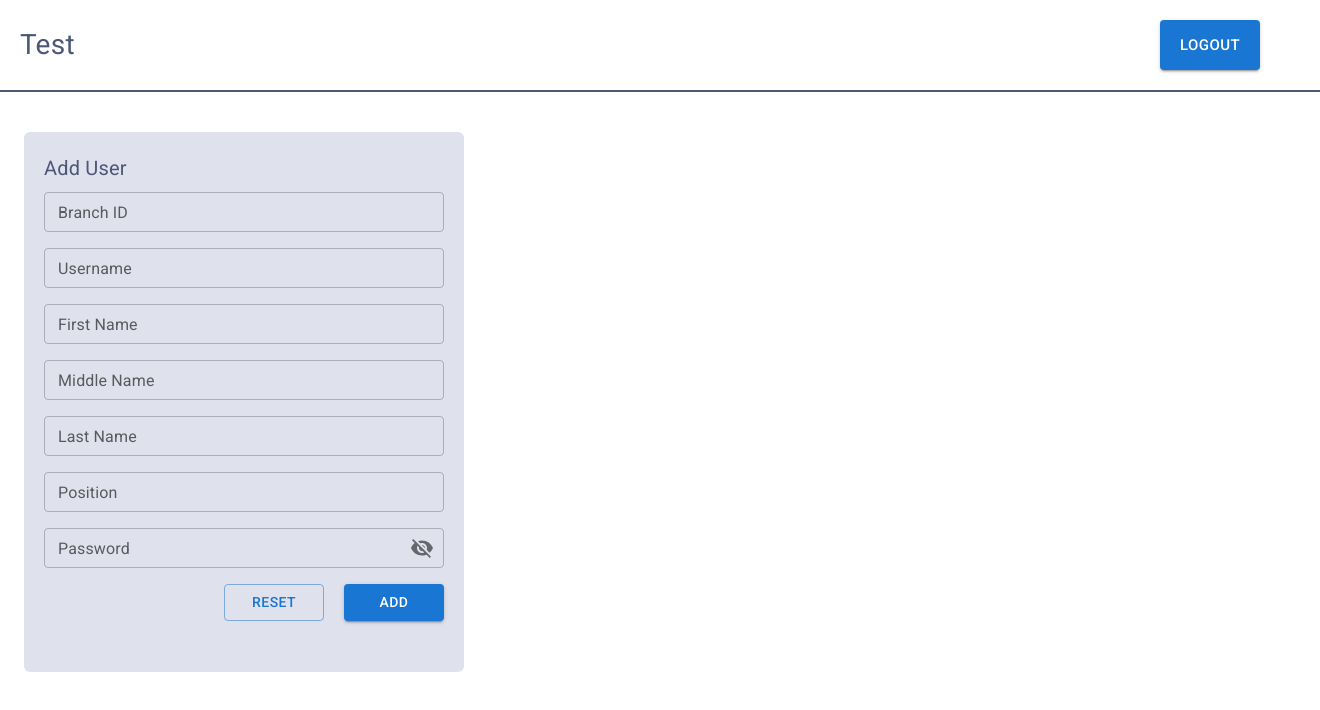
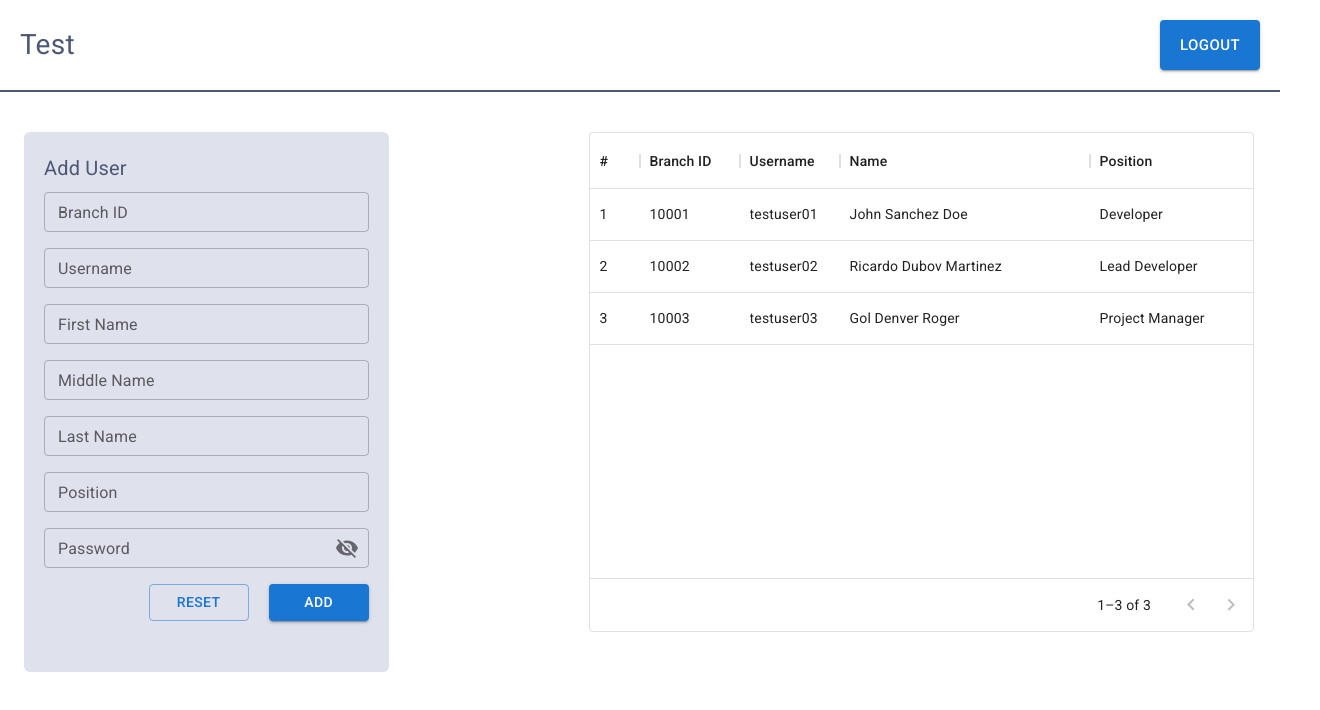
Before and after one commit to kjuntado/basic-app, a React (Create React App) app: page /dashboard in a window 1280 px wide. Shown: the top 710 px of the page, 1320 px wide, since content can reach past the window. Built offline with nearby package versions, Linux system fonts and the light colour scheme.

Commit message:
Add Data Table + remove functionality

```diff
--- a/package.json
+++ b/package.json
@@ -8,6 +8,7 @@
     "@emotion/styled": "^11.8.1",
     "@mui/icons-material": "^5.8.3",
     "@mui/material": "^5.8.3",
+    "@mui/x-data-grid": "^5.12.0",
     "@reduxjs/toolkit": "^1.8.2",
     "@testing-library/jest-dom": "^5.16.4",
     "@testing-library/react": "^13.3.0",
--- a/src/redux/types.ts
+++ b/src/redux/types.ts
@@ -1,5 +1,7 @@
 import { TLoginState } from "./views/login/types";
+import { TDashboardState } from "./views/dashboard/types";
 
 export interface TReducer {
     login: TLoginState;
+    db: TDashboardState;
 };
--- a/src/redux/views/dashboard/reducers.ts
+++ b/src/redux/views/dashboard/reducers.ts
@@ -11,7 +11,7 @@ export function dashboardReducer (state = initialState, actions: TDashboardActio
         case LocalActions.ADD_NEW_USER:
             return { ...state, users: [...state.users, actions.payload] };
         case LocalActions.REMOVE_USER: {
-            const newUsers = state.users.filter((user) => user.userName === actions.payload);
+            const newUsers = state.users.filter((user) => user.userName !== actions.payload);
             return { ...state, users: newUsers };
         };
         default:
--- a/src/views/dashboard/Dashboard.styles.ts
+++ b/src/views/dashboard/Dashboard.styles.ts
@@ -1,8 +1,8 @@
 import { styled } from "@mui/material";
 
 export const DetailsContainer = styled('div')`
-    width: 100vw;
-    height: calc(100vh - 50px);
+    width: calc(100vw - 50px);
+    height: calc(100vh - 200px);
     display: flex;
     flex-direction: row;
     margin: 40px 24px;
--- a/src/views/dashboard/Dashboard.tsx
+++ b/src/views/dashboard/Dashboard.tsx
@@ -1,5 +1,6 @@
 import { NavBar } from "./components/NavBar/NavBar";
 import { AddUserCard } from "./components/AddUserCard/AddUserCard";
+import { DataTable } from "./components/DataTable/DataTable";
 import { DetailsContainer } from "./Dashboard.styles";
 
 const Dashboard = () => {
@@ -8,6 +9,7 @@ const Dashboard = () => {
             <NavBar />
             <DetailsContainer>
                 <AddUserCard />
+                <DataTable />
             </DetailsContainer>
         </div>
     );
--- a/src/views/dashboard/components/AddUserCard/AddUserCard.styles.ts
+++ b/src/views/dashboard/components/AddUserCard/AddUserCard.styles.ts
@@ -2,12 +2,13 @@ import { Button, styled, Typography } from "@mui/material";
 
 export const FormContainer = styled('div')`
     height: 500px;
-    width: 400px;
+    width: 600px;
     display: flex;
     flex-direction: column;
     background-color: #dfe1ec;
     border-radius: 6px;
     padding: 20px;
+    margin-right: 200px;
 `;
 
 export const Label = styled(Typography)`
--- a/src/views/dashboard/components/AddUserCard/AddUserCard.tsx
+++ b/src/views/dashboard/components/AddUserCard/AddUserCard.tsx
@@ -8,7 +8,7 @@ import {
     OutlinedInput
 } from "@mui/material";
 import { Visibility, VisibilityOff } from "@mui/icons-material";
-import { useDispatch } from "react-redux";
+import { useDispatch, useSelector } from "react-redux";
 
 import { TUser } from "../../../login/types";
 import { addUser } from "../../../../redux/views/dashboard/actions";
@@ -17,6 +17,8 @@ import { ButtonContainers, FormContainer, Label } from "./AddUserCard.styles";
 
 export const AddUserCard = () => {
     const dispatch = useDispatch();
+    const state = useSelector((state) => (state));
+
     // Local States
     const [values, setValues] = useState<Record<string, unknown>>(EmptyFormData);
     const [showPassword, setShowPassword] = useState<boolean>(false);
@@ -33,8 +35,10 @@ export const AddUserCard = () => {
     };
 
     const handleAddForm = () => {
-        const newUser = values as unknown as TUser;
+        let newUser = values as unknown as TUser;
+        newUser.branchId = Number(newUser.branchId);
         dispatch(addUser(newUser));
+        setValues(EmptyFormData);
     };
 
     const handleResetForm = () => {
--- /dev/null
+++ b/src/views/dashboard/components/DataTable/DataTable.styles.ts
@@ -0,0 +1,6 @@
+import { styled } from "@mui/material";
+
+export const GridContainer = styled('div')`
+    max-height: 500px;
+    width: 100%;
+`;
--- /dev/null
+++ b/src/views/dashboard/components/DataTable/DataTable.tsx
@@ -0,0 +1,75 @@
+import { MouseEvent } from "react";
+import { Button } from "@mui/material";
+import { DataGrid, GridColDef, GridRenderCellParams, GridValueGetterParams } from "@mui/x-data-grid";
+import { useDispatch, useSelector } from "react-redux";
+
+import { TDashboardState } from "../../../../redux/views/dashboard/types";
+import { removeUser } from "../../../../redux/views/dashboard/actions";
+import { TReducer } from "../../../../redux/types";
+import { GridContainer } from "./DataTable.styles";
+import { formatRows } from "./constants";
+
+export const DataTable = () => {
+    const dispatch = useDispatch();
+    const state = useSelector<TReducer>((state) => (state.db)) as TDashboardState;
+
+    // Event Handler for Remove click
+    const handleRemoveBtn = (params: GridRenderCellParams) => (e: MouseEvent<HTMLButtonElement>) => {
+        e.stopPropagation();
+        dispatch(removeUser(params.row.userName));
+    };
+
+    // Function to render button
+    const renderActionButton = (params: GridRenderCellParams) => {
+        return (
+            <Button variant="contained" color="primary" size="small" onClick={handleRemoveBtn(params)}>Remove</Button>
+        );
+    };
+
+    // Grid columns
+    const columns: GridColDef[] = [
+        {
+            field: 'id',
+            headerName: '#',
+            width: 50
+        },
+        {
+            field: 'branchId',
+            headerName: 'Branch ID',
+            width: 100
+        },
+        {
+            field: 'userName',
+            headerName: 'Username',
+            width: 100
+        },
+        {
+            field: 'name',
+            headerName: 'Name',
+            width: 250,
+            valueGetter: (params: GridValueGetterParams) =>
+                `${params.row.firstName || ''} ${params.row.middleName || ''} ${params.row.lastName || ''}`,
+        },
+        {
+            field: 'position',
+            headerName: 'Position',
+            width: 200
+        },
+        {
+            field: 'action',
+            headerName: 'Action',
+            width: 100,
+            renderCell: renderActionButton
+        },
+    ];
+
+    return (
+        <GridContainer>
+            <DataGrid
+                columns={columns}
+                rows={formatRows(state.users)}
+                pageSize={10}
+            />
+        </GridContainer>
+    );
+};
--- /dev/null
+++ b/src/views/dashboard/components/DataTable/constants.tsx
@@ -0,0 +1,6 @@
+import { TUser, TUserRow } from "../../../login/types";
+
+export const formatRows = (users: TUser[]): TUserRow[] => {
+    let userRows = users.map((user, i) => ({ ...user, id: ++i}));
+    return userRows;
+};
--- a/src/views/dashboard/components/NavBar/NavBar.styles.ts
+++ b/src/views/dashboard/components/NavBar/NavBar.styles.ts
@@ -3,7 +3,6 @@ import { styled, Typography } from "@mui/material";
 export const Container = styled('div')`
     display: flex;
     flex-direction: row;
-    width: 100vw;
     height: 50px;
     padding: 20px;
     border-bottom: 2px solid #4d5776;
--- a/src/views/login/types.ts
+++ b/src/views/login/types.ts
@@ -18,3 +18,7 @@ export interface TValidityReturn {
     errorMessage: string;
     currUser: TUser;
 };
+
+export interface TUserRow extends TUser {
+    id: number;
+};
```
Also changed, not shown: 1 other file (tests, documents, lock files or other folders).
